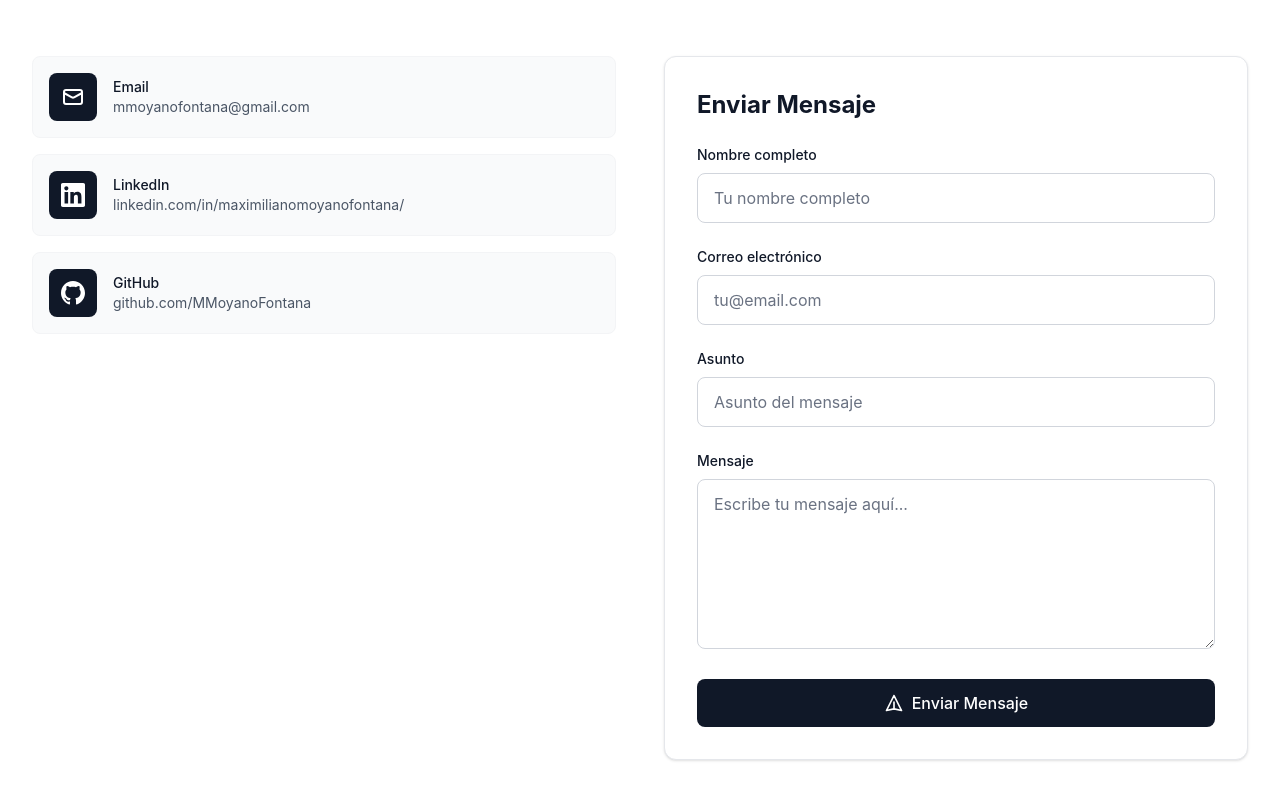
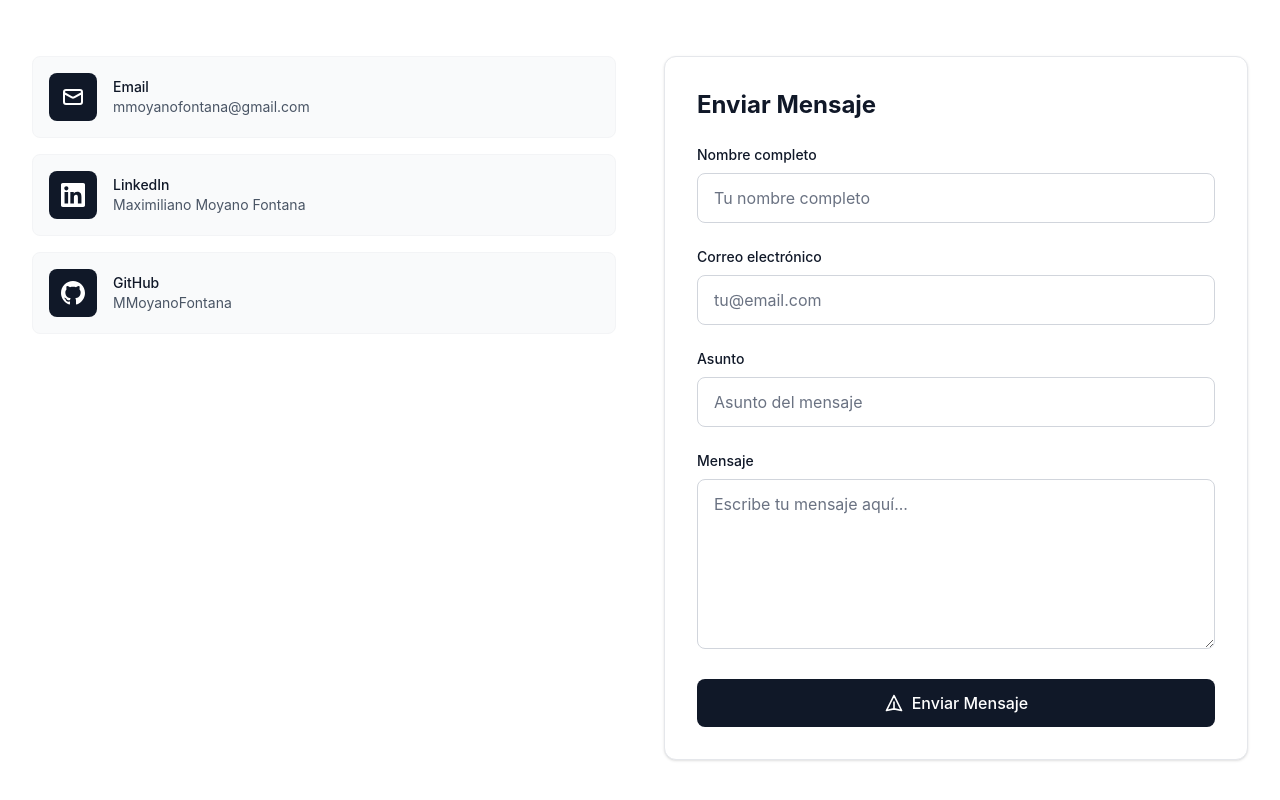
Before and after one commit to MMoyanoFontana/MMoyanoFontana.github.io, a React (Vite) app: page / in a window 1280 px wide. Shown: the part 3586-4386 px from the top of the page. Built offline with nearby package versions, Linux system fonts and the light colour scheme.

Commit message:
fix: base config, contact info

```diff
--- a/src/components/Contact.tsx
+++ b/src/components/Contact.tsx
@@ -56,7 +56,7 @@ const Contact = () => {
         </svg>
       ),
       title: 'LinkedIn',
-      value: 'linkedin.com/in/maximilianomoyanofontana/',
+      value: 'Maximiliano Moyano Fontana',
       link: 'https://www.linkedin.com/in/maximilianomoyanofontana/'
     },
     {
@@ -66,7 +66,7 @@ const Contact = () => {
         </svg>
       ),
       title: 'GitHub',
-      value: 'github.com/MMoyanoFontana',
+      value: 'MMoyanoFontana',
       link: 'https://github.com/MMoyanoFontana'
     }
   ];
--- a/vite.config.ts
+++ b/vite.config.ts
@@ -8,5 +8,5 @@ export default defineConfig({
     react(),
     tailwindcss()
   ],
-  base: '/MMoyanoFontana.github.io/',
+  base: './',
 })
```
